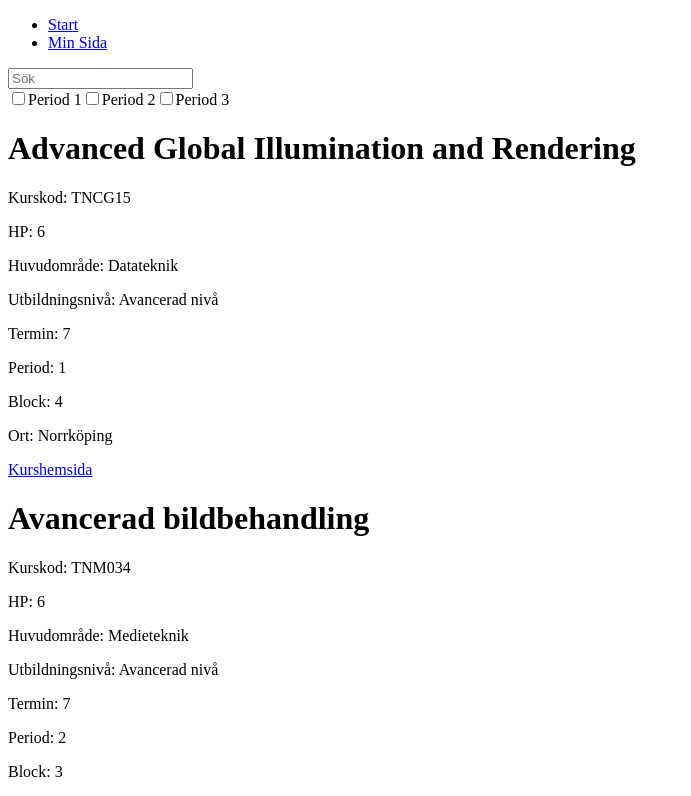
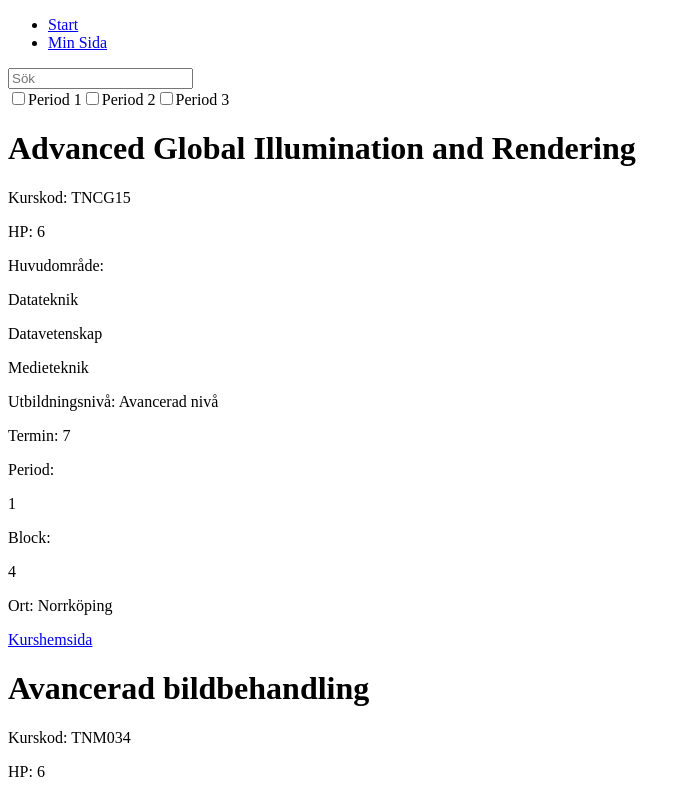
Before and after one commit to jronnefalk/lithe_val, a React (Create React App) app: page / in a window 1280 px wide. Shown: the top 796 px of the page, without its empty margins (0-691 px from the left). Built offline with nearby package versions, Linux system fonts and the light colour scheme.

Commit message:
Update Kurs.js
uppdaterat Kurs.js så att alla element för varje kurs visas. tidigare visades enbart först elementet i block, period och huvudområde.

```diff
--- a/src/components/Kurs.js
+++ b/src/components/Kurs.js
@@ -7,11 +7,26 @@ export default function Kurs(props) {
       <h1>{kurs.kursnamn}</h1>
       <p>Kurskod: {kurs.kurskod}</p>
       <p>HP: {kurs.hp}</p>
-      <p>Huvudområde: {kurs.huvudomrade[0]}</p>
+      <p>
+        Huvudområde:{" "}
+        {kurs.huvudomrade.map((prop) => {
+          return <p>{prop}</p>;
+        })}
+      </p>
       <p>Utbildningsnivå: {kurs.utbildningsniva}</p>
       <p>Termin: {kurs.termin}</p>
-      <p>Period: {kurs.period[0]}</p>
-      <p>Block: {kurs.block[0]}</p>
+      <p>
+        Period:{" "}
+        {kurs.period.map((prop) => {
+          return <p>{prop}</p>;
+        })}
+      </p>
+      <p>
+        Block:{" "}
+        {kurs.block.map((prop) => {
+          return <p>{prop}</p>;
+        })}
+      </p>
       <p>Ort: {kurs.ort}</p>
       <a href={kurs.url}>Kurshemsida</a>
     </>
```
